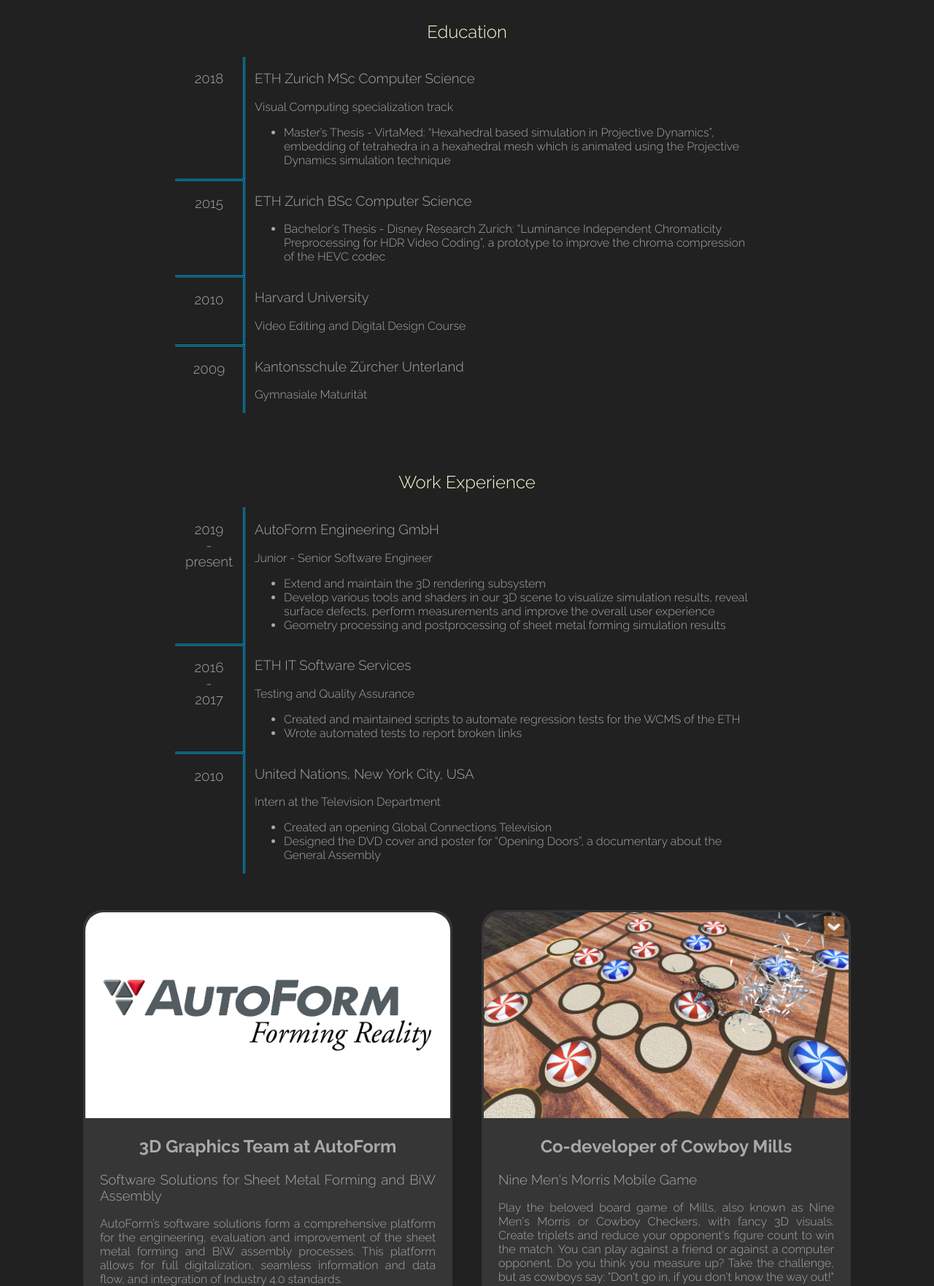
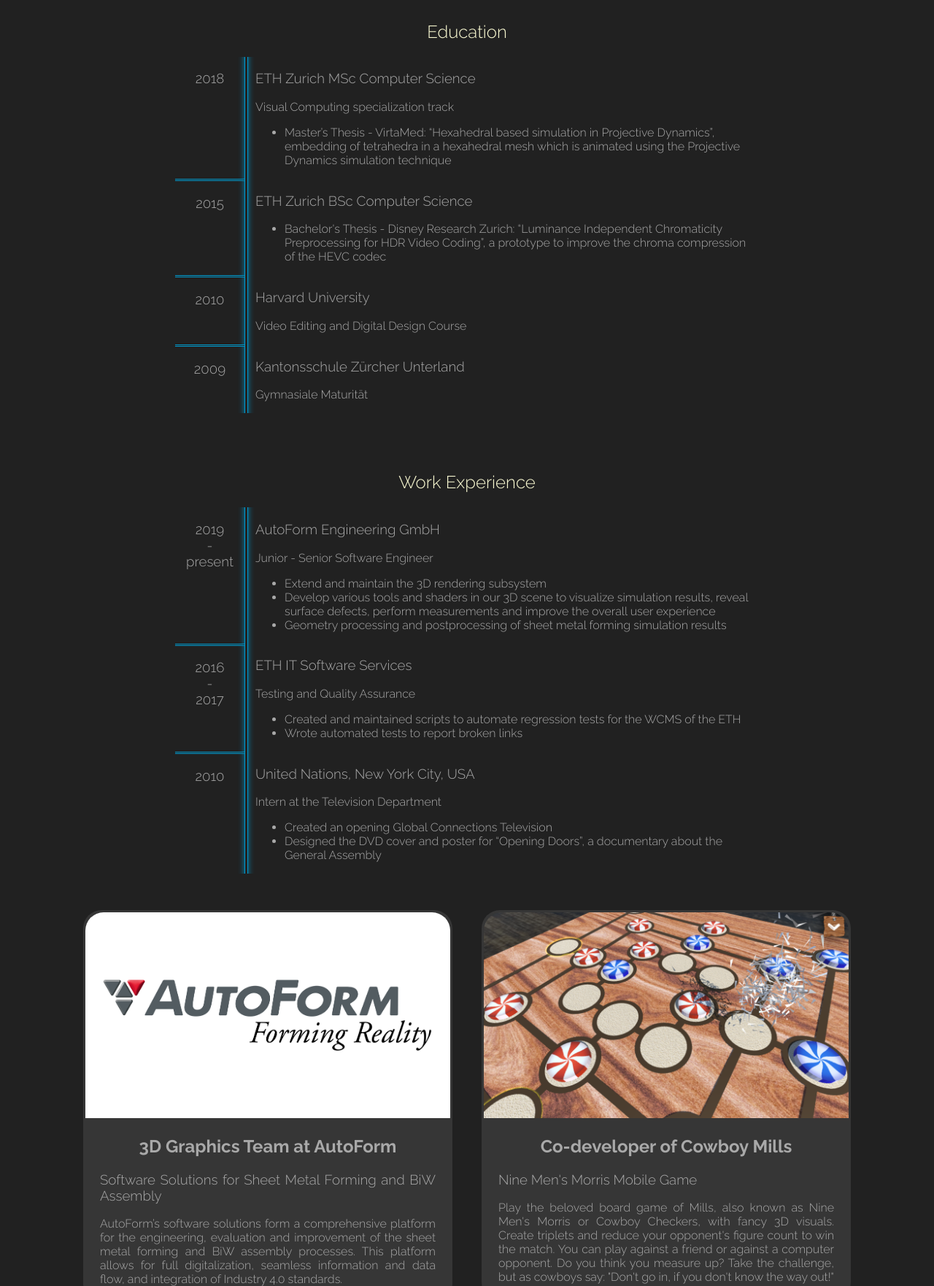
Before and after one commit to danielug/website, a PHP site: page / in a window 1280 px wide. Shown: the part 838-2600 px from the top of the page at 73% size. Run offline with PHP 8.4, Linux system fonts and the light colour scheme.

Commit message:
blue lines styling

```diff
--- a/styles/style-art.css
+++ b/styles/style-art.css
@@ -2,5 +2,5 @@
   border-bottom-style: double;
   border-color: #0099cc;
   border-width: 3px;
-  box-shadow:inset 0px -14px 10px -15px #0099cc, 0px 10px 10px -9px #0099cc;
+  box-shadow:inset 0px -14px 10px -15px #0099cc;
 }
--- a/styles/style-extra.css
+++ b/styles/style-extra.css
@@ -2,5 +2,5 @@
   border-bottom-style: double;
   border-color: #0099cc;
   border-width: 3px;
-  box-shadow:inset 0px -14px 10px -15px #0099cc, 0px 10px 10px -9px #0099cc;
+  box-shadow:inset 0px -14px 10px -15px #0099cc;
 }
--- a/styles/style-home.css
+++ b/styles/style-home.css
@@ -2,5 +2,5 @@
   border-bottom-style: double;
   border-color: #0099cc;
   border-width: 3px;
-  box-shadow:inset 0px -14px 10px -15px #0099cc, 0px 10px 10px -9px #0099cc;
+  box-shadow:inset 0px -14px 10px -15px #0099cc;
 }
--- a/styles/style.css
+++ b/styles/style.css
@@ -125,10 +125,20 @@ header {
 .timeline-grid >div:nth-child(even) {
   text-align: right;
   border-color: var(--blue);
-  border-width: 3px;
-  border-right-style: double;
+  border-right-width: 1px;
+  border-right-style: solid;
+  border-top-width: 3px;
   border-top-style: double;
   text-align: center;
+
+  box-shadow:inset -14px 0px 10px -15px #0099cc;
+}
+
+.timeline-grid >div:nth-child(odd) {
+  border-color: var(--blue);
+  border-width: 1px;
+  border-left-style: solid;
+  box-shadow:inset 14px 0px 10px -15px #0099cc;
 }
 
 .timeline-grid >div{
@@ -137,6 +147,11 @@ header {
 
 .timeline-grid >div:nth-child(2) {
   border-top-style: none;
+}
+
+.timeline-grid >div:nth-child(1) {
+  box-shadow: none;
+  border-left-style: none;
 }
 
 .showcase-flex {
```
